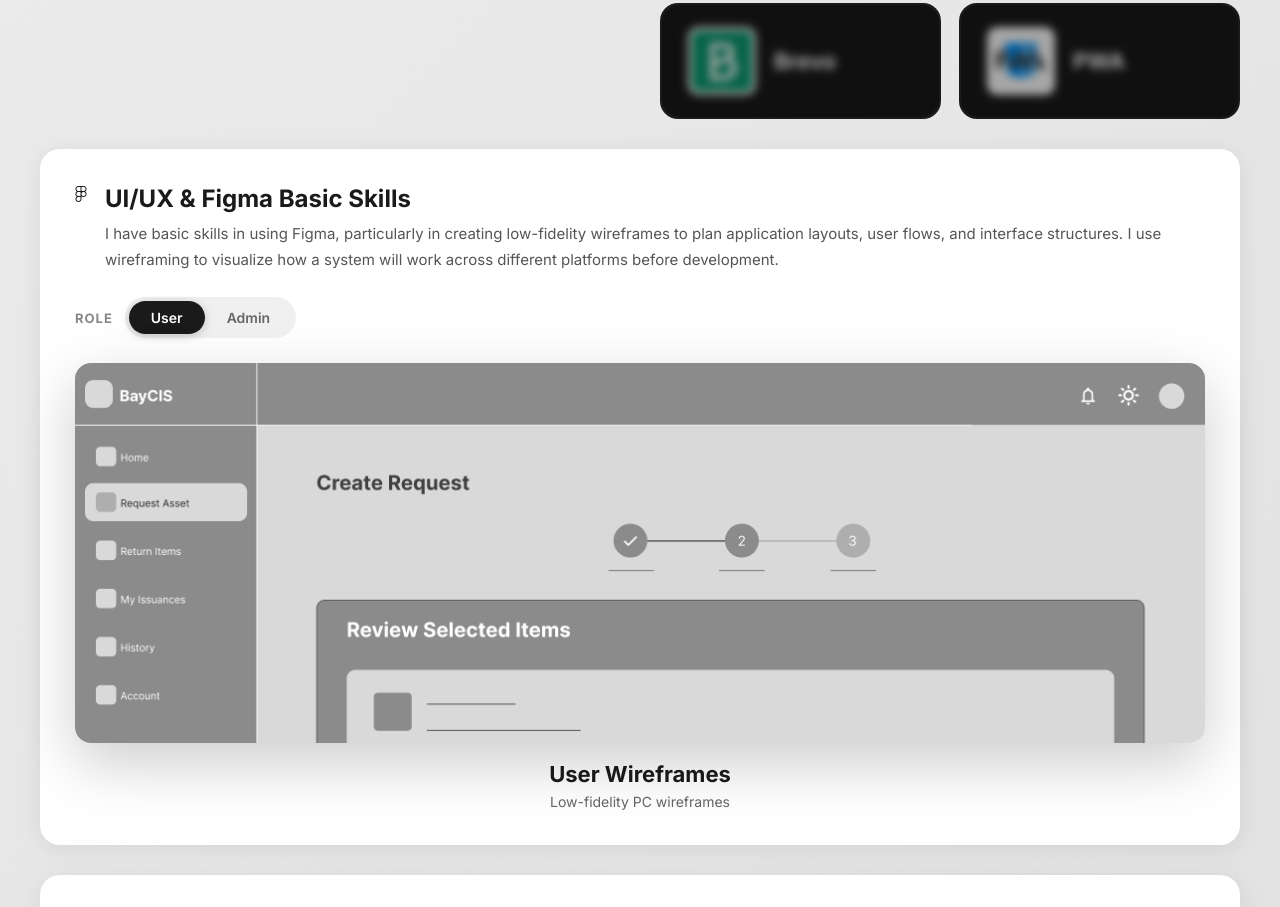
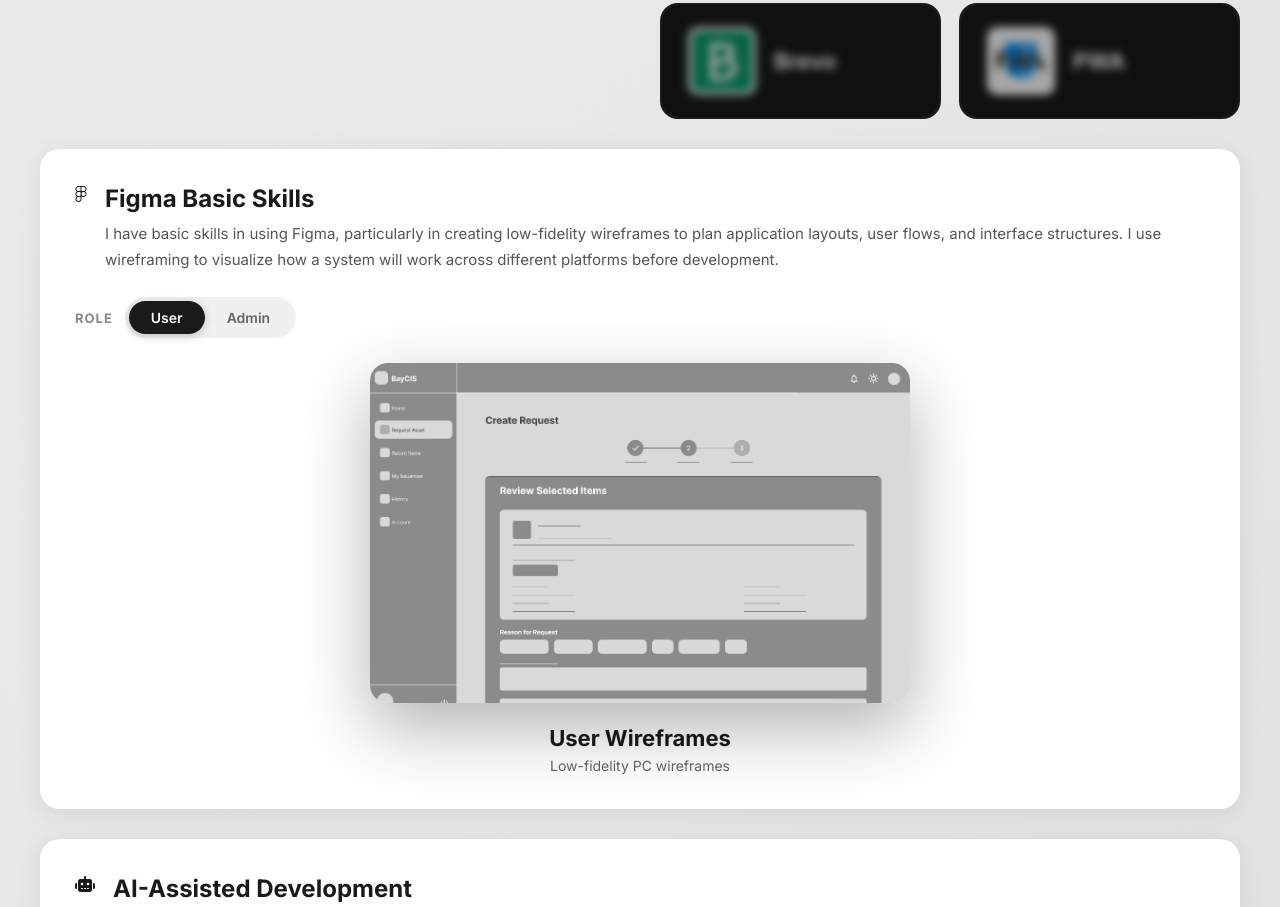
Before and after one commit to rorensdeyb/lawrence-portfolio, a website: page index.html in a window 1280 px wide. Shown: the part 2742-3649 px from the top of the page. Drawn offline with Linux system fonts and the light colour scheme.

Commit message:
Restyle Figma preview to match home project card, rename to Figma Basic Skills

```diff
--- a/index.html
+++ b/index.html
@@ -244,12 +244,12 @@
                 </div>
             </div>
 
-            <!-- 2. UI/UX & Figma Basic Skills -->
+            <!-- 2. Figma Basic Skills -->
             <div class="skill-block">
                 <div class="skill-block-header">
                     <div class="card-icon"><i class="fab fa-figma"></i></div>
                     <div>
-                        <h3>UI/UX &amp; Figma Basic Skills</h3>
+                        <h3>Figma Basic Skills</h3>
                         <p>I have basic skills in using Figma, particularly in creating low-fidelity wireframes to plan application layouts, user flows, and interface structures. I use wireframing to visualize how a system will work across different platforms before development.</p>
                     </div>
                 </div>
@@ -262,7 +262,8 @@
                         </div>
                     </div>
                 </div>
-                <div class="figma-preview">
+                <div class="figma-card">
+                    <div class="figma-slider">
                         <div class="figma-view active" data-view="user">
                             <div class="slide active"><img src="images/figma-pc-user/Screenshot 2026-09-18 171221.png" alt="PC user wireframe"></div>
                             <div class="slide"><img src="images/figma-pc-user/Screenshot 2026-09-18 171231.png" alt="PC user wireframe"></div>
@@ -279,6 +280,7 @@
                     <div class="figma-info">
                         <h4 id="figmaCaption">User Wireframes</h4>
                         <p>Low-fidelity PC wireframes</p>
+                    </div>
                 </div>
             </div>
 
--- a/styles.css
+++ b/styles.css
@@ -1006,8 +1006,23 @@ body {
     font-weight: 700;
 }
 
+.figma-card {
+    max-width: 540px;
+    margin: 0 auto;
+}
+
+.figma-slider {
+    width: 100%;
+    border-radius: 18px;
+    overflow: hidden;
+    box-shadow: 0 25px 70px rgba(0, 0, 0, 0.3);
+    background: white;
+    position: relative;
+    height: 340px;
+}
+
 .figma-info {
-    padding: 18px 0 0;
+    padding: 22px 0 0;
     text-align: center;
 }
 
@@ -1114,15 +1129,6 @@ body {
     box-shadow: 0 2px 10px rgba(0, 0, 0, 0.2);
 }
 
-.figma-preview {
-    position: relative;
-    border-radius: 16px;
-    overflow: hidden;
-    box-shadow: 0 20px 60px rgba(0, 0, 0, 0.2);
-    background: white;
-    height: 380px;
-}
-
 .figma-view {
     position: absolute;
     width: 100%;
@@ -1163,7 +1169,7 @@ body {
         grid-template-columns: 1fr;
     }
 
-    .figma-preview {
+    .figma-slider {
         height: 320px;
     }
 }
@@ -1203,7 +1209,7 @@ body {
         font-size: 20px;
     }
 
-    .figma-preview {
+    .figma-slider {
         height: 240px;
     }
 
```
Lines whose indentation alone changed are shown as unchanged.
